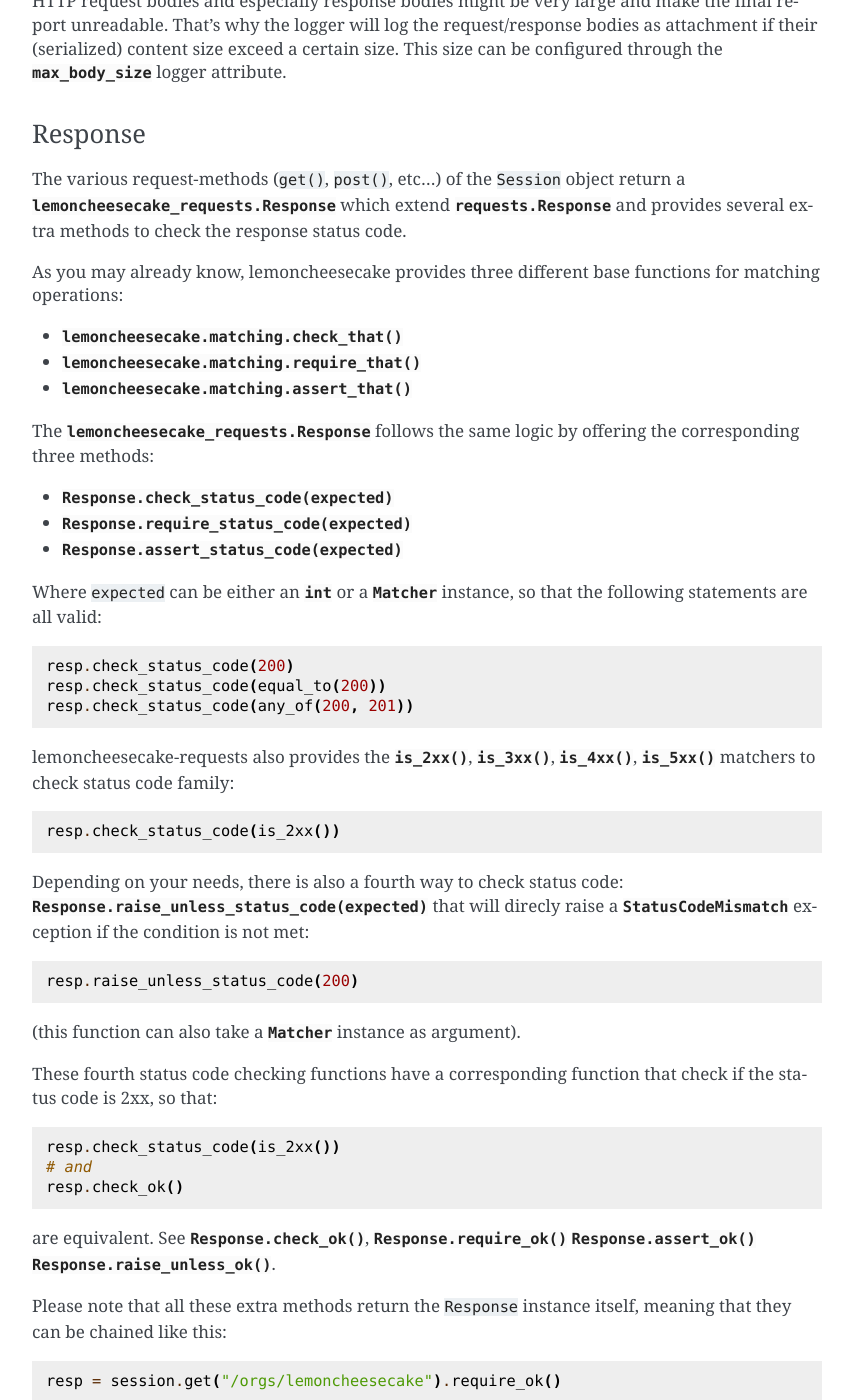
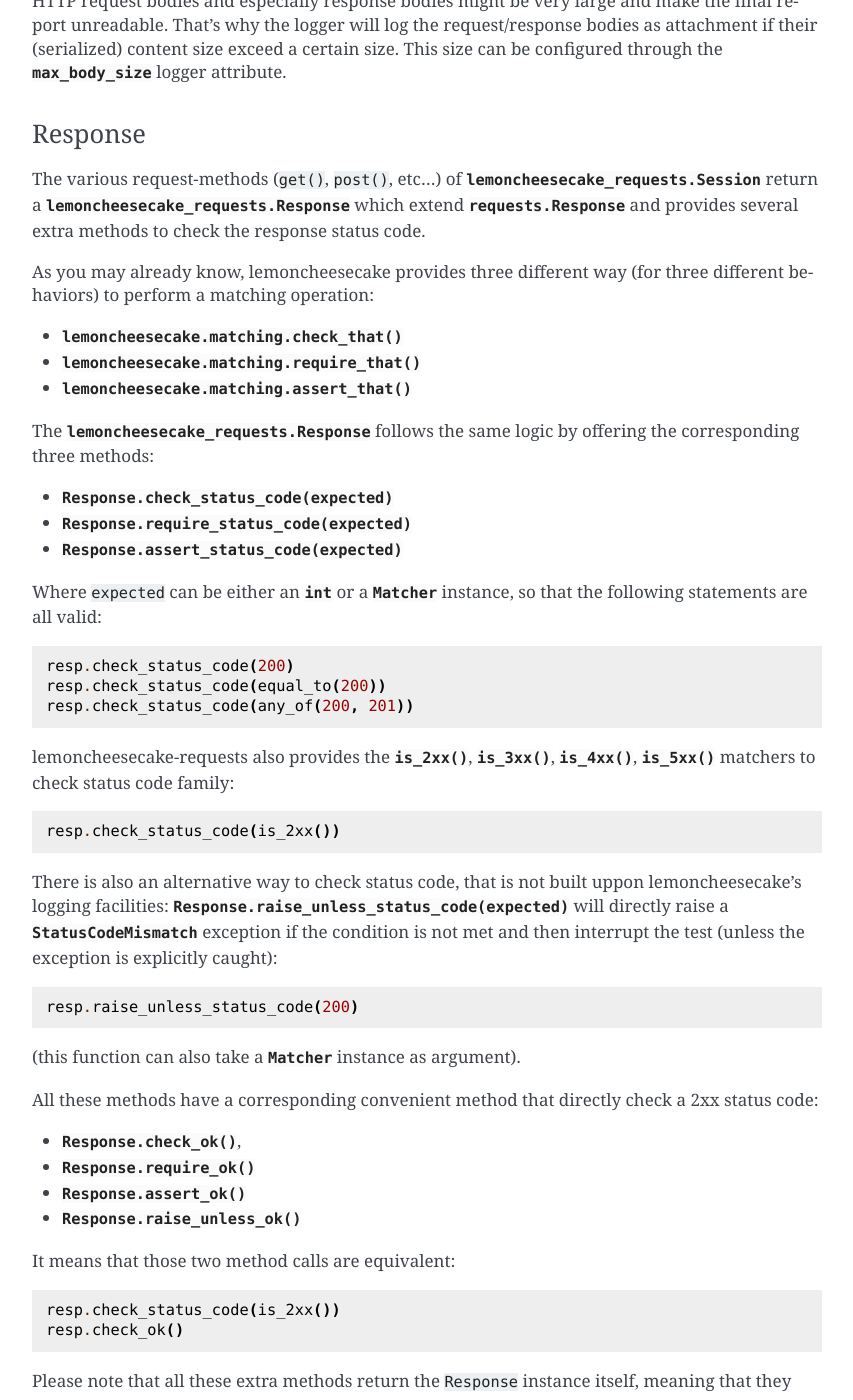
Before and after one commit to lemoncheesecake/lemoncheesecake-requests, a Sphinx documentation site: the page built from doc/index.rst, in a window 1280 px wide and 1400 px high, scrolled down 3626 px. Shown: the whole window, without its empty margins (363-1216 px from the left). Built offline with Sphinx 7.4.7, drawn with Linux system fonts in a browser that asks for light colours; some of the changed text lies outside the part shown.

Commit message:
doc: various minor improvements

```diff
--- a/doc/index.rst
+++ b/doc/index.rst
@@ -116,11 +116,12 @@ exceed a certain size. This size can be configured through the
 Response
 ~~~~~~~~
 
-The various request-methods (``get()``, ``post()``, etc...) of the ``Session`` object return a
+The various request-methods (``get()``, ``post()``, etc...) of :py:class:`lemoncheesecake_requests.Session` return a
 :py:class:`lemoncheesecake_requests.Response` which extend :py:class:`requests.Response` and provides several
 extra methods to check the response status code.
 
-As you may already know, lemoncheesecake provides three different base functions for matching operations:
+As you may already know, lemoncheesecake provides three different way (for three different behaviors) to perform a
+matching operation:
 
 - :py:func:`lemoncheesecake.matching.check_that`
 - :py:func:`lemoncheesecake.matching.require_that`
@@ -145,24 +146,27 @@ lemoncheesecake-requests also provides the :py:func:`is_2xx() <lemoncheesecake_r
 
    resp.check_status_code(is_2xx())
 
-Depending on your needs, there is also a fourth way to check status code:
-:py:func:`Response.raise_unless_status_code(expected) <lemoncheesecake_requests.Response.raise_unless_status_code>` that will direcly
-raise a :py:class:`StatusCodeMismatch <lemoncheesecake_requests.StatusCodeMismatch>` exception if the condition is not met::
+There is also an alternative way to check status code, that is not built uppon lemoncheesecake's logging facilities:
+:py:func:`Response.raise_unless_status_code(expected) <lemoncheesecake_requests.Response.raise_unless_status_code>`
+will directly
+raise a :py:class:`StatusCodeMismatch <lemoncheesecake_requests.StatusCodeMismatch>` exception if the condition is not met
+and then interrupt the test (unless the exception is explicitly caught)::
 
    resp.raise_unless_status_code(200)
 
 (this function can also take a :py:class:`Matcher <lemoncheesecake.matching.matcher.Matcher>` instance as argument).
 
-These fourth status code checking functions have a corresponding function that check if the status code is 2xx, so that::
+All these methods have a corresponding convenient method that directly check a 2xx status code:
+
+- :py:func:`Response.check_ok() <lemoncheesecake_requests.Response.check_ok>`,
+- :py:func:`Response.require_ok() <lemoncheesecake_requests.Response.require_ok>`
+- :py:func:`Response.assert_ok() <lemoncheesecake_requests.Response.assert_ok>`
+- :py:func:`Response.raise_unless_ok() <lemoncheesecake_requests.Response.raise_unless_ok>`
+
+It means that those two method calls are equivalent::
 
    resp.check_status_code(is_2xx())
-   # and
    resp.check_ok()
-
-are equivalent. See :py:func:`Response.check_ok() <lemoncheesecake_requests.Response.check_ok>`,
-:py:func:`Response.require_ok() <lemoncheesecake_requests.Response.require_ok>`
-:py:func:`Response.assert_ok() <lemoncheesecake_requests.Response.assert_ok>`
-:py:func:`Response.raise_unless_ok() <lemoncheesecake_requests.Response.raise_unless_ok>`.
 
 Please note that all these extra methods return the ``Response`` instance itself, meaning that they can be chained like
 this::
--- a/lemoncheesecake_requests/__init__.py
+++ b/lemoncheesecake_requests/__init__.py
@@ -111,7 +111,7 @@ class Logger:
     @classmethod
     def no_response_body(cls) -> "Logger":
         """
-        Create a logger with every request/response details enabled except response body.
+        Create a logger with every request/response details enabled except the response body.
         """
         return cls(response_body_logging=False)
 
@@ -304,6 +304,8 @@ class Response(requests.Response):
     def raise_unless_status_code(self, expected: Union[Matcher, int]) -> "Response":
         """
         Raise a :py:class:`StatusCodeMismatch` exception unless the status code expected condition is met.
+
+        :raises: :py:class:`StatusCodeMismatch`
         """
         matcher = is_(expected)
         match_result = matcher.matches(self.status_code)
@@ -314,6 +316,8 @@ class Response(requests.Response):
     def raise_unless_ok(self) -> "Response":
         """
         Raise a :py:class:`StatusCodeMismatch` exception unless the status code is 2xx.
+
+        :raises: :py:class:`StatusCodeMismatch`
         """
         return self.raise_unless_status_code(is_2xx())
 
```
Also changed, not shown: other parts of doc/index.rst (+5 -5 lines).
